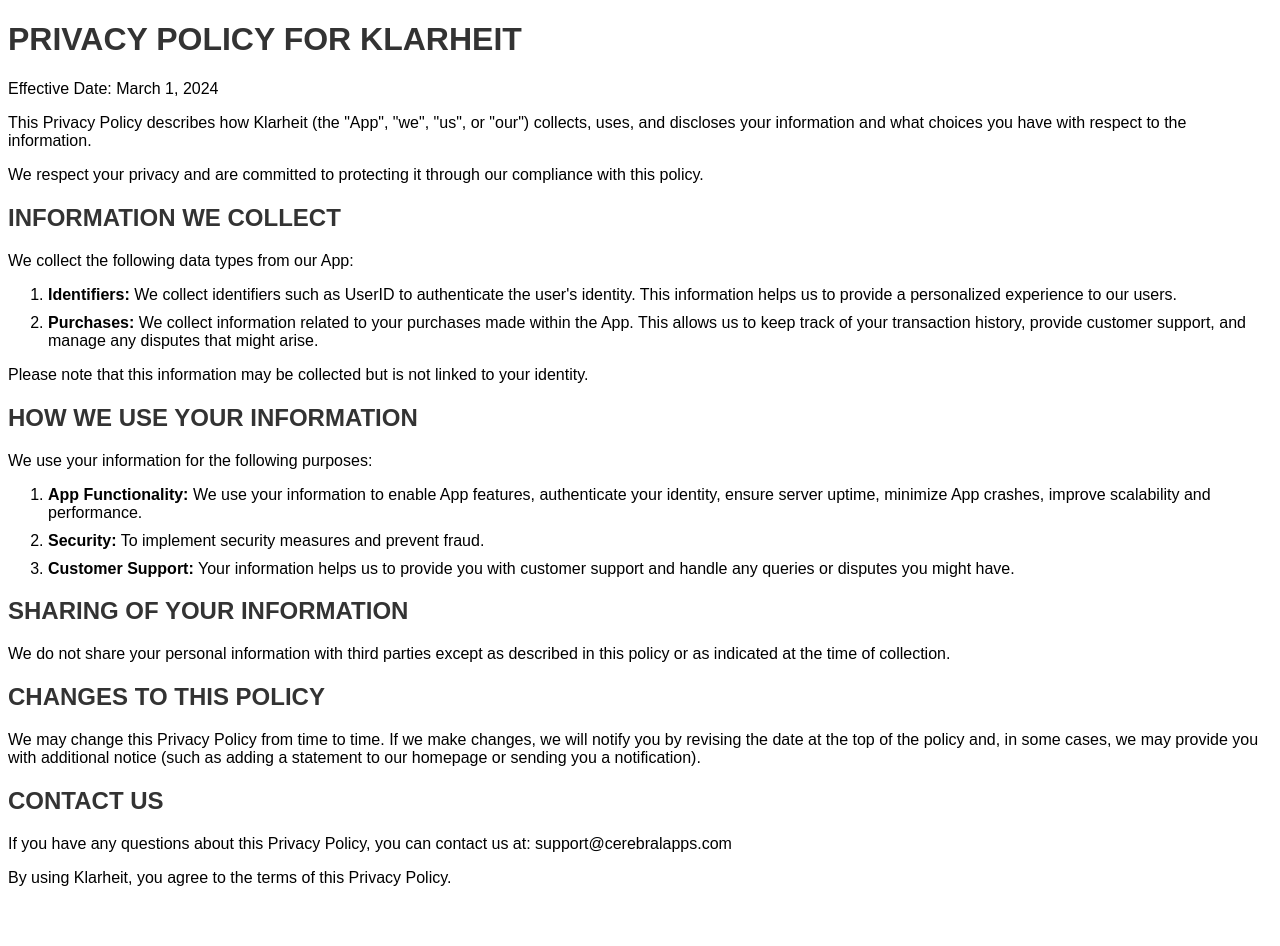
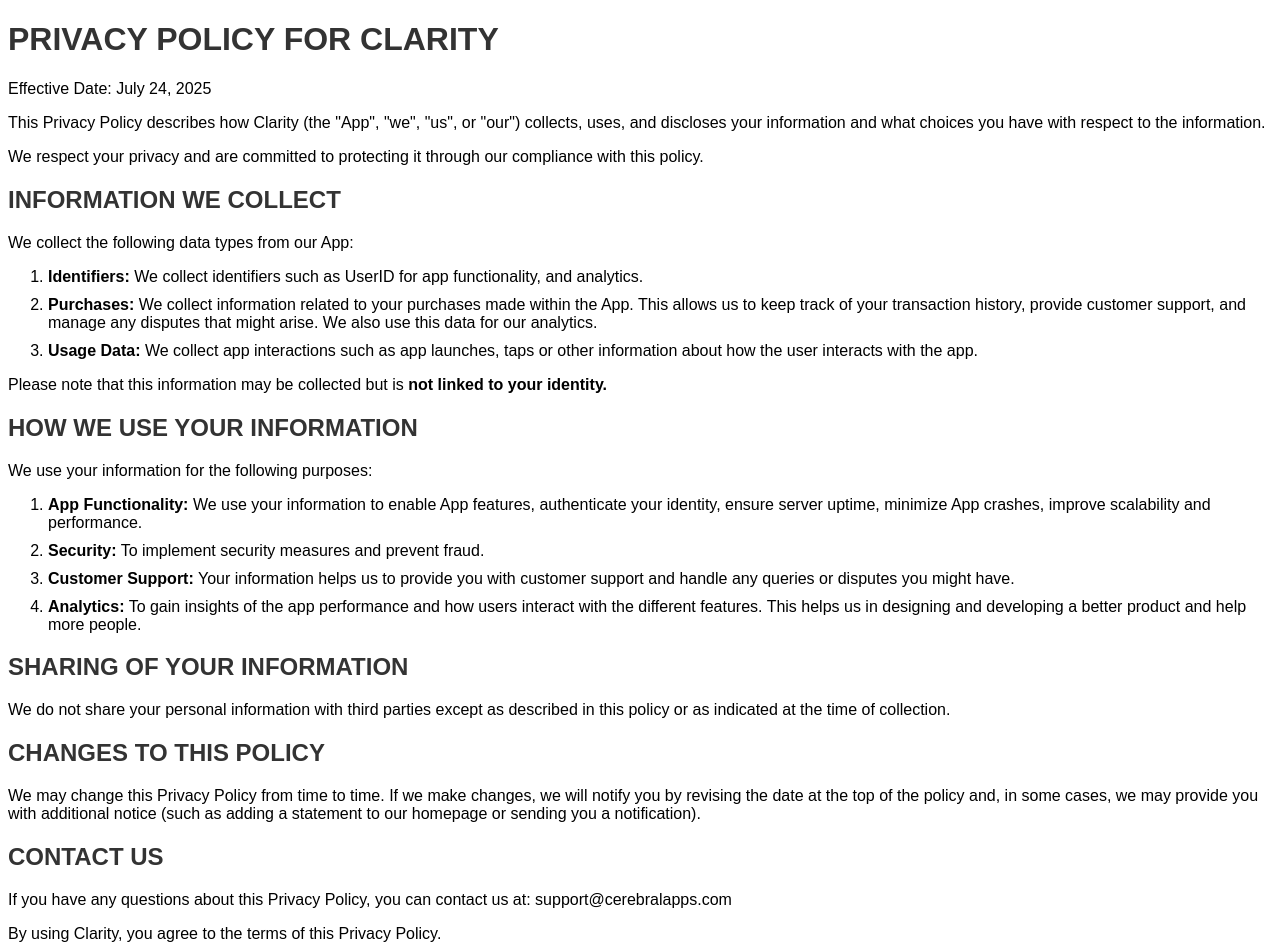
Before and after one commit to cerebralapps/cerebralapps.github.io, a plain HTML site: page klarheit/privacy/index.html in a window 1280 px wide. Before the commit the page ends 903 px from the top, so only its background shows below. Drawn offline with Linux system fonts and the light colour scheme.

Commit message:
Update index.html

```diff
--- a/klarheit/privacy/index.html
+++ b/klarheit/privacy/index.html
@@ -15,18 +15,19 @@
     </style>
 </head>
 <body>
-    <h1>PRIVACY POLICY FOR KLARHEIT</h1>
-    <p>Effective Date: March 1, 2024</p>
-    <p>This Privacy Policy describes how Klarheit (the "App", "we", "us", or "our") collects, uses, and discloses your information and what choices you have with respect to the information.</p>
+    <h1>PRIVACY POLICY FOR CLARITY</h1>
+    <p>Effective Date: July 24, 2025</p>
+    <p>This Privacy Policy describes how Clarity (the "App", "we", "us", or "our") collects, uses, and discloses your information and what choices you have with respect to the information.</p>
     <p>We respect your privacy and are committed to protecting it through our compliance with this policy.</p>
 
     <h2>INFORMATION WE COLLECT</h2>
     <p>We collect the following data types from our App:</p>
     <ol>
-        <li><strong>Identifiers:</strong> We collect identifiers such as UserID to authenticate the user's identity. This information helps us to provide a personalized experience to our users.</li>
-        <li><strong>Purchases:</strong> We collect information related to your purchases made within the App. This allows us to keep track of your transaction history, provide customer support, and manage any disputes that might arise.</li>
+        <li><strong>Identifiers:</strong> We collect identifiers such as UserID for app functionality, and analytics.</li>
+        <li><strong>Purchases:</strong> We collect information related to your purchases made within the App. This allows us to keep track of your transaction history, provide customer support, and manage any disputes that might arise. We also use this data for our analytics.</li>
+        <li><strong>Usage Data:</strong> We collect app interactions such as app launches, taps or other information about how the user interacts with the app.</li>
     </ol>
-    <p>Please note that this information may be collected but is not linked to your identity.</p>
+    <p>Please note that this information may be collected but is <strong>not linked to your identity.</strong></p>
 
     <h2>HOW WE USE YOUR INFORMATION</h2>
     <p>We use your information for the following purposes:</p>
@@ -34,6 +35,7 @@
         <li><strong>App Functionality:</strong> We use your information to enable App features, authenticate your identity, ensure server uptime, minimize App crashes, improve scalability and performance.</li>
         <li><strong>Security:</strong> To implement security measures and prevent fraud.</li>
         <li><strong>Customer Support:</strong> Your information helps us to provide you with customer support and handle any queries or disputes you might have.</li>
+        <li><strong>Analytics:</strong> To gain insights of the app performance and how users interact with the different features. This helps us in designing and developing a better product and help more people.</li>
     </ol>
 
     <h2>SHARING OF YOUR INFORMATION</h2>
@@ -45,6 +47,6 @@
     <h2>CONTACT US</h2>
     <p>If you have any questions about this Privacy Policy, you can contact us at: support@cerebralapps.com</p>
 
-    <p>By using Klarheit, you agree to the terms of this Privacy Policy.</p>
+    <p>By using Clarity, you agree to the terms of this Privacy Policy.</p>
 </body>
 </html>
```
